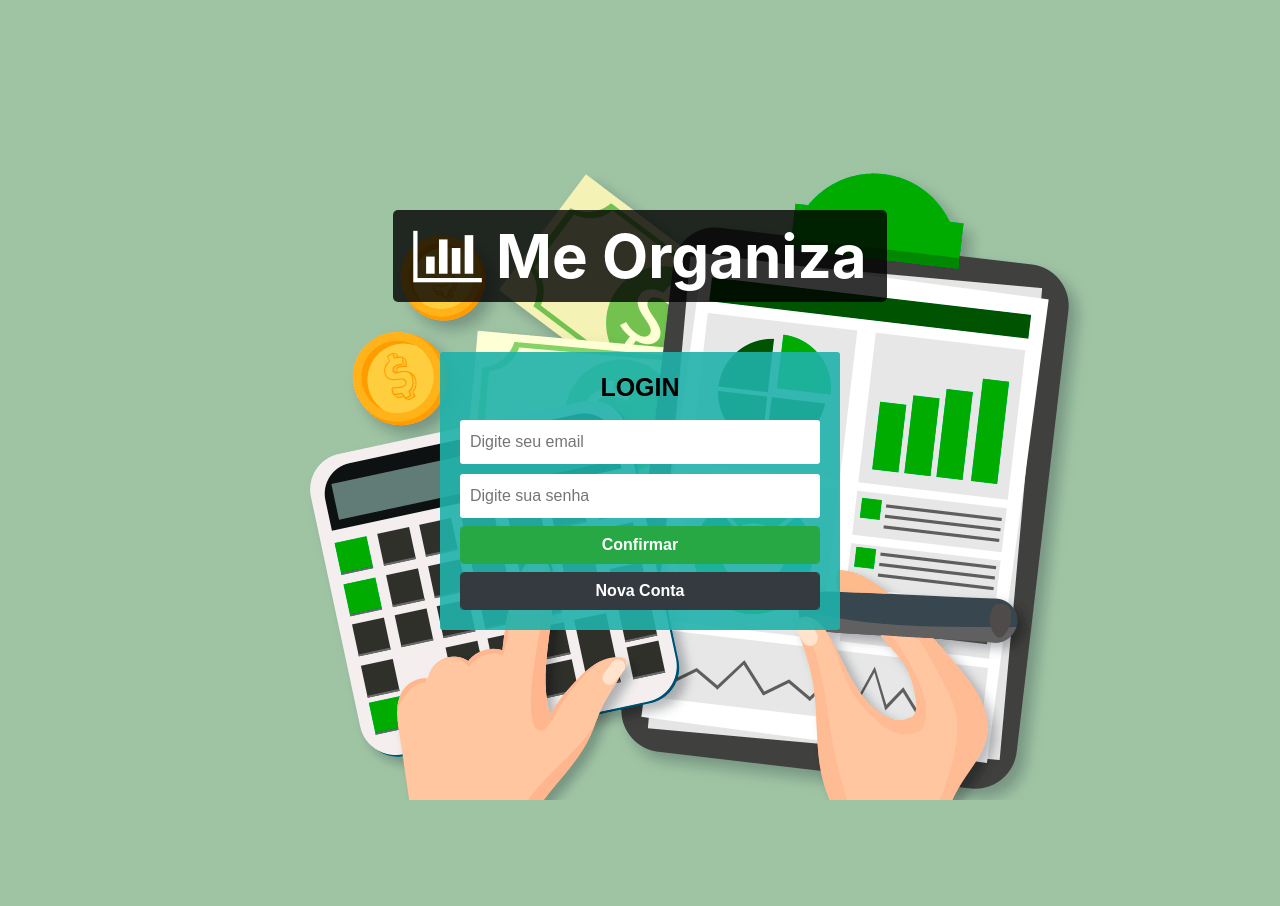
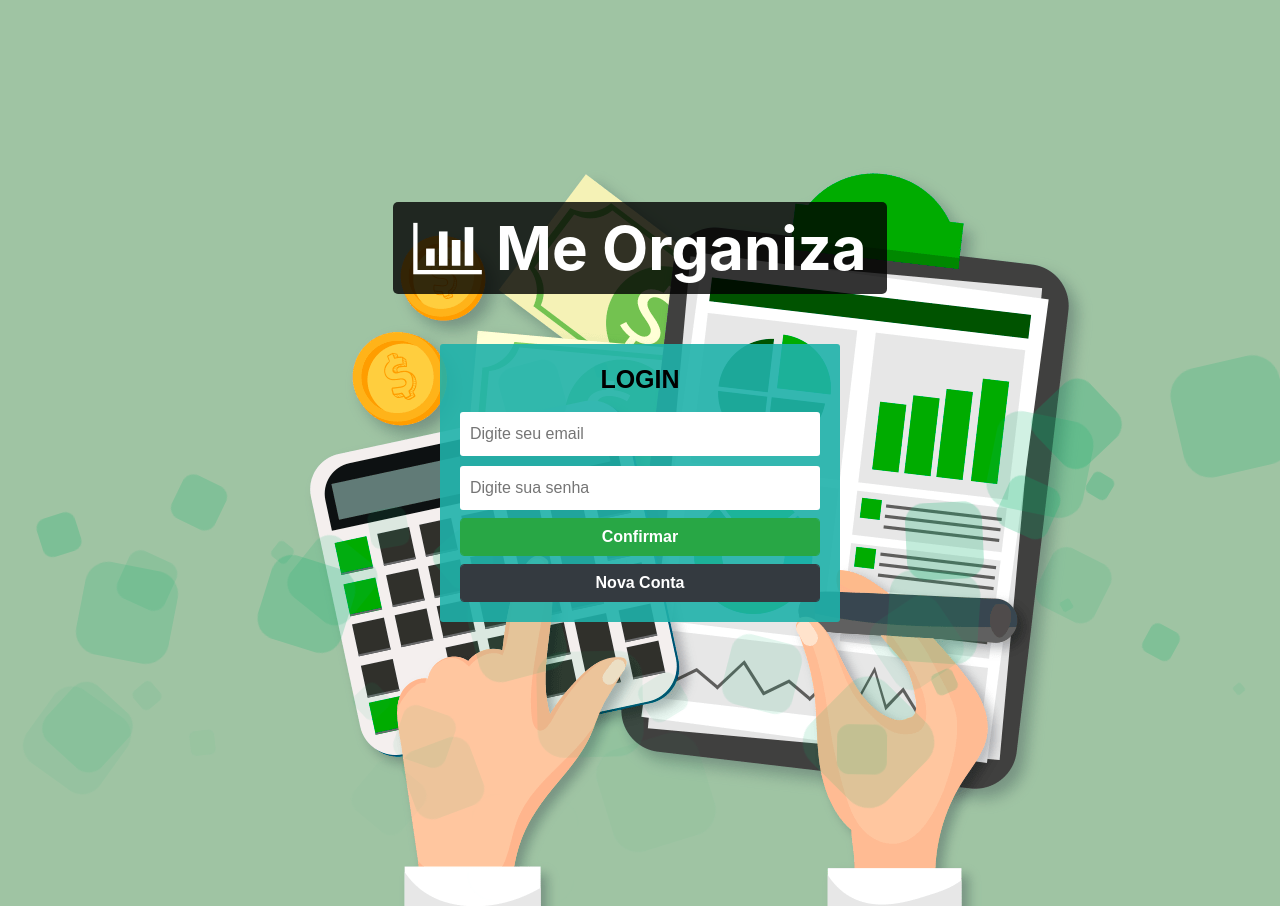
Before and after one commit to Ueverton21/meorganiza, a PHP site: page / in a window 1280 px wide. Before the commit the page ends 800 px from the top, so only its background shows below. Run offline with PHP 8.4, Linux system fonts and the light colour scheme; some libraries are stand-ins or nearby versions.

Commit message:
Criação de uma animação para tela de login e de cadastro

```diff
--- /dev/null
+++ b/animatelogin.js
@@ -0,0 +1,24 @@
+const ulSquares = document.querySelector('ul.squares');
+
+for(let i = 0; i<40; i++){
+    const li = document.createElement("li");
+
+    const random = (min , max) => Math.random() * (max-min) + min;
+
+    const size = Math.floor(random(10, 120));
+    const position = random(1, 99);
+    const delay = random(5, 0.1);
+    const duration = random(24,12);
+
+    li.style.width = `${size}px`;
+    li.style.height = `${size}px`;
+    li.style.bottom = `-${size}px`;
+    li.style.left = `${position}%`;
+    li.style.borderRadius = `${size/4}px`;
+
+    li.style.animationDelay = `${delay}s`;
+    li.style.animationDuration = `${duration}s`;
+    li.style.animationTimingFunction = `cubic-bezier(${Math.random()},${Math.random()},${Math.random()},${Math.random()})`;
+
+    ulSquares.appendChild(li);
+}
--- a/criarconta/index.php
+++ b/criarconta/index.php
@@ -53,6 +53,8 @@
                 <a href="../"><button type="button" class="btn btn-dark mt-2 form-control font-weight-bold">Voltar</button></a>
             </form>
         </div>
+        <ul class="squares"></ul>
     </div>
+    <script src="../animatelogin.js"></script>
   </body>
 </html>
--- a/css/principal.css
+++ b/css/principal.css
@@ -1,18 +1,23 @@
 html, body{
     height: 100%;
+    background-image: url('../imgs/fundo.png');
+}
+
+body{
+    overflow: hidden;
 }
 
 div.principal{
     flex-direction: column;
     display: flex;
     height: 100%;
-    background-image: url('../imgs/fundo.png');
     justify-content: center;
     align-items: center;
     padding-top: 40px;
 }
 
 div.principal h1{
+    z-index: 2;
     background-color: rgba(0,0,0,.8);
     padding: 10px 20px;
     border-radius: 5px;
@@ -24,6 +29,7 @@ div.principal h1{
 }
 
 div.conteudo{
+    z-index: 1;
     font-family: Arial, Helvetica, sans-serif;
     display: flex;
     justify-content: center;
@@ -58,3 +64,27 @@ div.conteudo form input{
     border: 0;
     border-radius: 3px;
 }
+
+ul.squares li{
+    background-color: rgba(5, 175, 104, 0.25);
+    display: block;
+    position: absolute;
+    bottom: -40px;
+    left: 0;
+    animation: up 2s infinite;
+    animation-direction: alternate;
+}
+
+@keyframes up {
+    from{
+        opacity: 0;
+        transform: translateY(0);
+    }
+    50%{
+        opacity: 1;
+    }
+    to{
+        opacity: 0;
+        transform: translateY(-800px) rotate(960deg);
+    }
+}
--- a/index.php
+++ b/index.php
@@ -44,6 +44,10 @@
                 <a href="criarconta/"><button class="btn btn-dark mt-2 form-control font-weight-bold" type="button">Nova Conta</button></a>
             </form>
         </div>
+        <ul class="squares">
+
+        </ul>
     </div>
+    <script src="animatelogin.js"></script>
   </body>
 </html>
--- a/resumo/index.php
+++ b/resumo/index.php
@@ -210,6 +210,7 @@
     </div>
     <div class="detalhes mt-4">
       <h4>Detalhes de <?php echo $arrayMes[intval($mes)-1]; ?></h4>
+
     </div>
   </div>
 </body>
```
